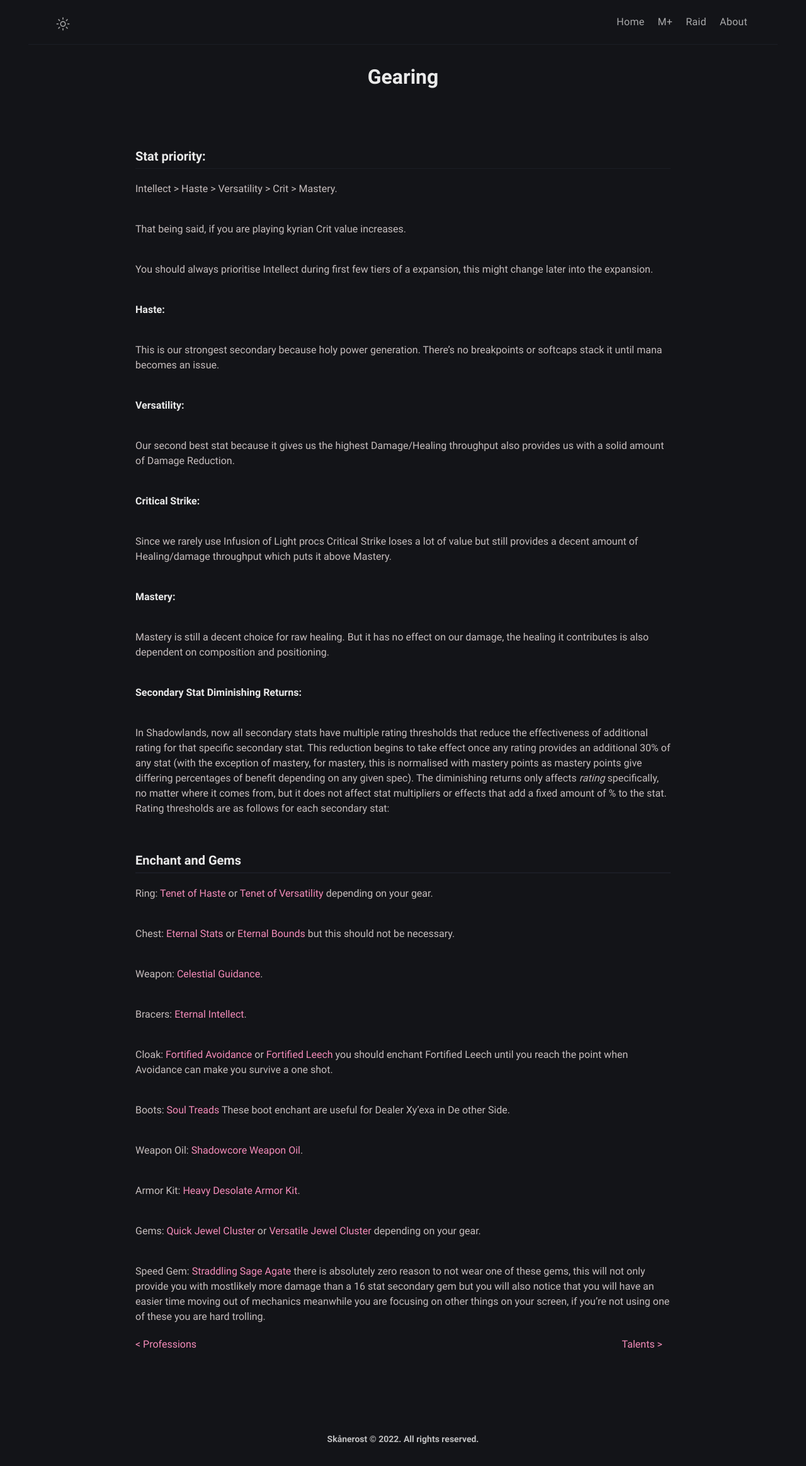
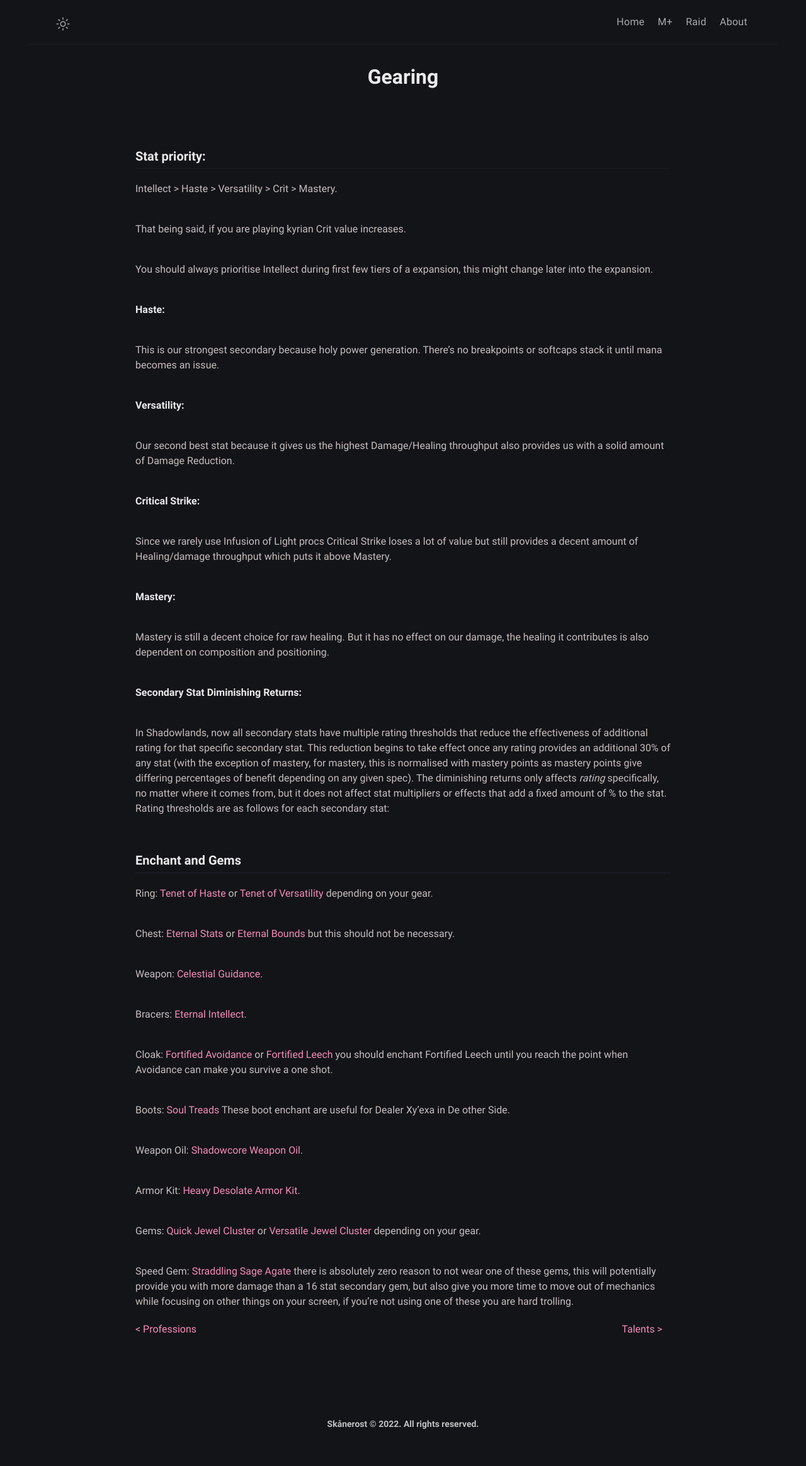
Before and after one commit to BetterThanWowhead/BetterThanWowhead.github.io, a Jekyll site: the page built from pages/M+/gearing.md, in a window 1280 px wide. Shown: the whole page at 63% size. Built offline with Jekyll 4.4.1, drawn with Linux system fonts in a browser that asks for light colours; a script that is not in the unit is left out.

Commit message:
Update gearing.md

```diff
--- a/pages/M+/gearing.md
+++ b/pages/M+/gearing.md
@@ -56,7 +56,7 @@
 
 Gems: [Quick Jewel Cluster](https://www.wowhead.com/item=173128/quick-jewel-cluster) or [Versatile Jewel Cluster](https://www.wowhead.com/item=173129/versatile-jewel-cluster) depending on your gear.
 
-Speed Gem: [Straddling Sage Agate](https://www.wowhead.com/item=169220/straddling-sage-agate) there is absolutely zero reason to not wear one of these gems, this will not only provide you with mostlikely more damage than a 16 stat secondary gem but you will also notice that you will have an easier time moving out of mechanics meanwhile you are focusing on other things on your screen, if you're not using one of these you are hard trolling.
+Speed Gem: [Straddling Sage Agate](https://www.wowhead.com/item=169220/straddling-sage-agate) there is absolutely zero reason to not wear one of these gems, this will potentially provide you with more damage than a 16 stat secondary gem, but also give you more time to move out of mechanics while focusing on other things on your screen, if you're not using one of these you are hard trolling.
 
 
 
```
